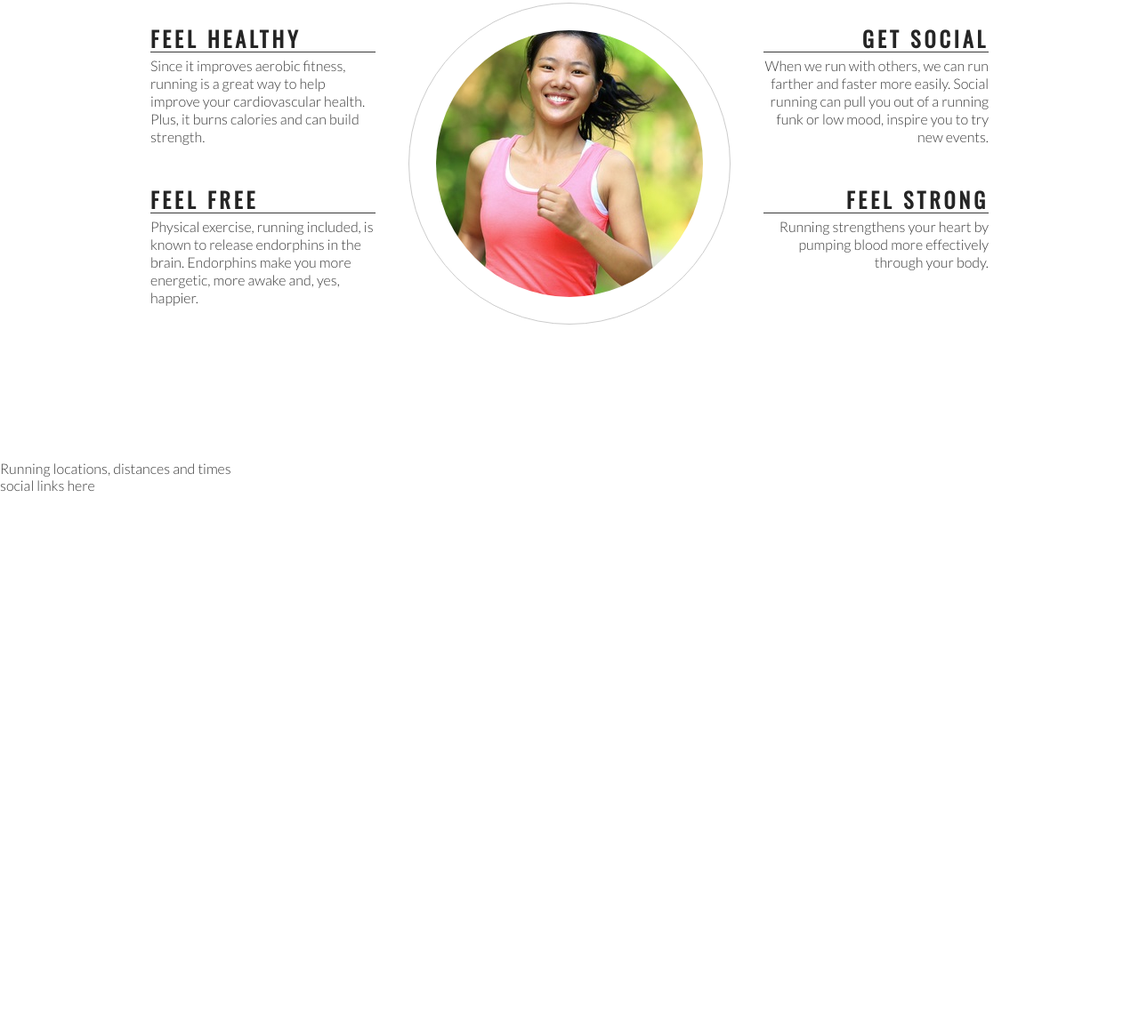
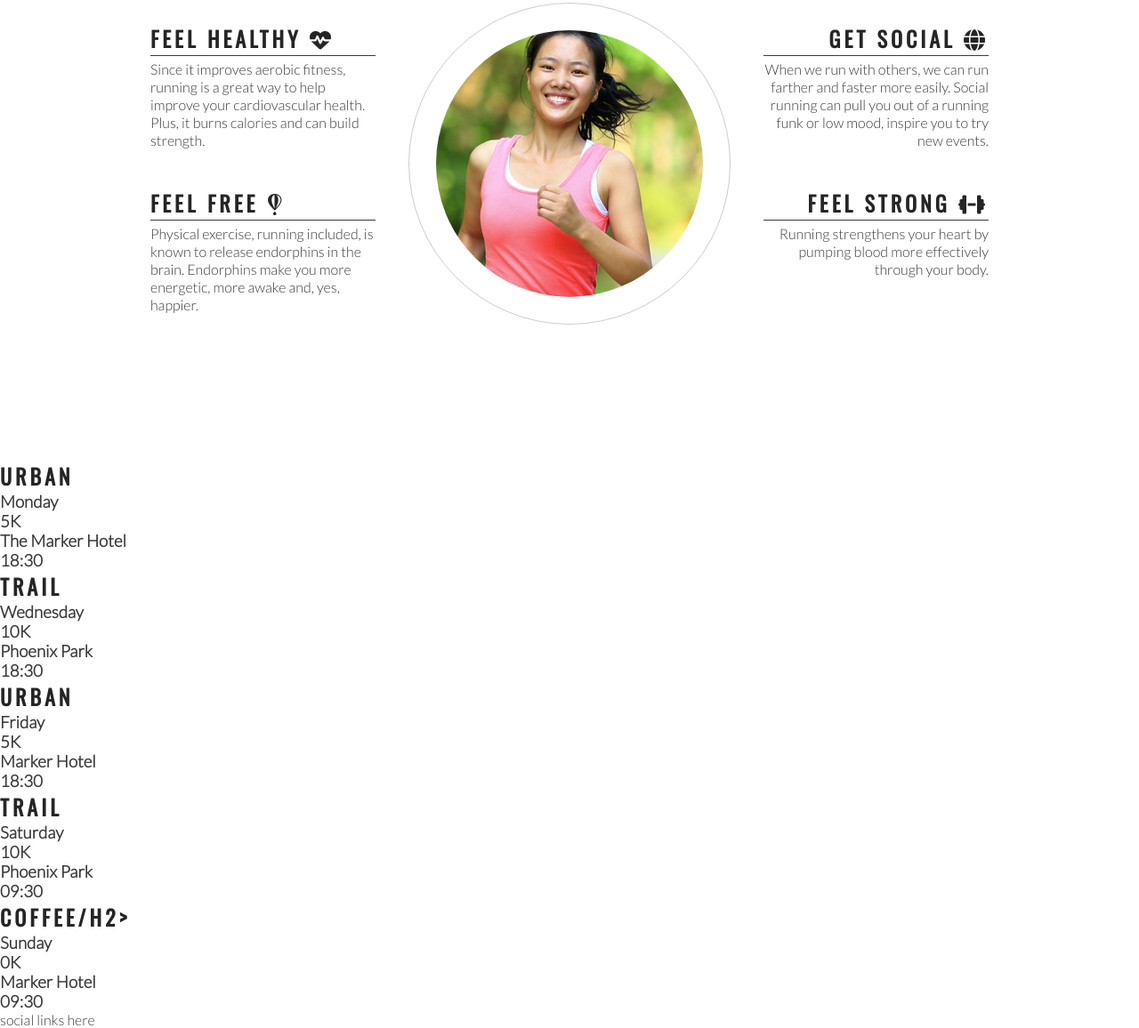
Before and after one commit to mmoore483/love_running_walkthrough, a plain HTML site: page index.html in a window 1280 px wide. Shown: the part 778-1934 px from the top of the page at 89% size. Before the commit the page ends 1333 px from the top, so only its background shows below. Drawn offline with nearby package versions, Linux system fonts and the light colour scheme.

Commit message:
add meet up times and main structure

```diff
--- a/index.html
+++ b/index.html
@@ -42,14 +42,14 @@
         <h2 id="welcome"> Why Love Running With Us?</h2>
                 <div id="left-about">
             <div class="left-about-heading">
-                <h2>Feel Healthy</h2>
+                <h2>Feel Healthy <i class="fas fa-heartbeat"></i></h2>
                 <hr>
                 <p>
                     Since it improves aerobic fitness, running is a great way to help improve your cardiovascular health. Plus, it burns calories and can build strength.
                 </p>
             </div>
             <div class="left-about-heading">
-                <h2>Feel Free</h2>
+                <h2>Feel Free <i class="fab fa-fly"></i></h2>
                 <hr>
                 <p>
                     Physical exercise, running included, is known to release endorphins in the brain. Endorphins make you more energetic, more awake and, yes, happier.
@@ -58,14 +58,14 @@
         </div>
         <div id="right-about">
             <div class="right-about-heading">
-                <h2>Get Social</h2>
+                <h2>Get Social <i class="fas fa-globe"></i></h2>
                 <hr>
                 <p>
                     When we run with others, we can run farther and faster more easily. Social running can pull you out of a running funk or low mood, inspire you to try new events.
                 </p>
             </div>
             <div class="right-about-heading">
-                <h2>Feel Strong</h2>
+                <h2>Feel Strong <i class="fas fa-dumbbell"></i></h2>
                 <hr>
                 <p>
                     Running strengthens your heart by pumping blood more effectively through your body.
@@ -81,11 +81,48 @@
         </div>
     </section>
     <section>
-        Running locations, distances and times
+        <div>
+            <h2>Urban</h2>
+            <h3>Monday</h3>
+            <h3>5K</h3>
+            <h3>The Marker Hotel</h3>
+            <h3>18:30</h3>
+        </div>
+        <div>
+            <h2>Trail</h2>
+            <h3>Wednesday</h3>
+            <h3>10K</h3>
+            <h3>Phoenix Park</h3>
+            <h3>18:30</h3>
+        </div>
+        <div>
+            <h2>Urban</h2>
+            <h3>Friday</h3>
+            <h3>5K</h3>
+            <h3>Marker Hotel</h3>
+            <h3>18:30</h3>
+        </div>
+        <div>
+            <h2>Trail</h2>
+            <h3>Saturday</h3>
+            <h3>10K</h3>
+            <h3>Phoenix Park</h3>
+            <h3>09:30</h3>
+        </div>
+        <div>
+            <h2>Coffee/h2>
+            <h3>Sunday</h3>
+            <h3>0K</h3>
+            <h3>Marker Hotel</h3>
+            <h3>09:30</h3>
+        </div>
     </section>
     <footer>
         social links here
     </footer>
+
+    <!-- font awesome script-->
+    <script src="https://kit.fontawesome.com/86d524d596.js" crossorigin="anonymous"></script>
 </body>
 
 </html>
```
